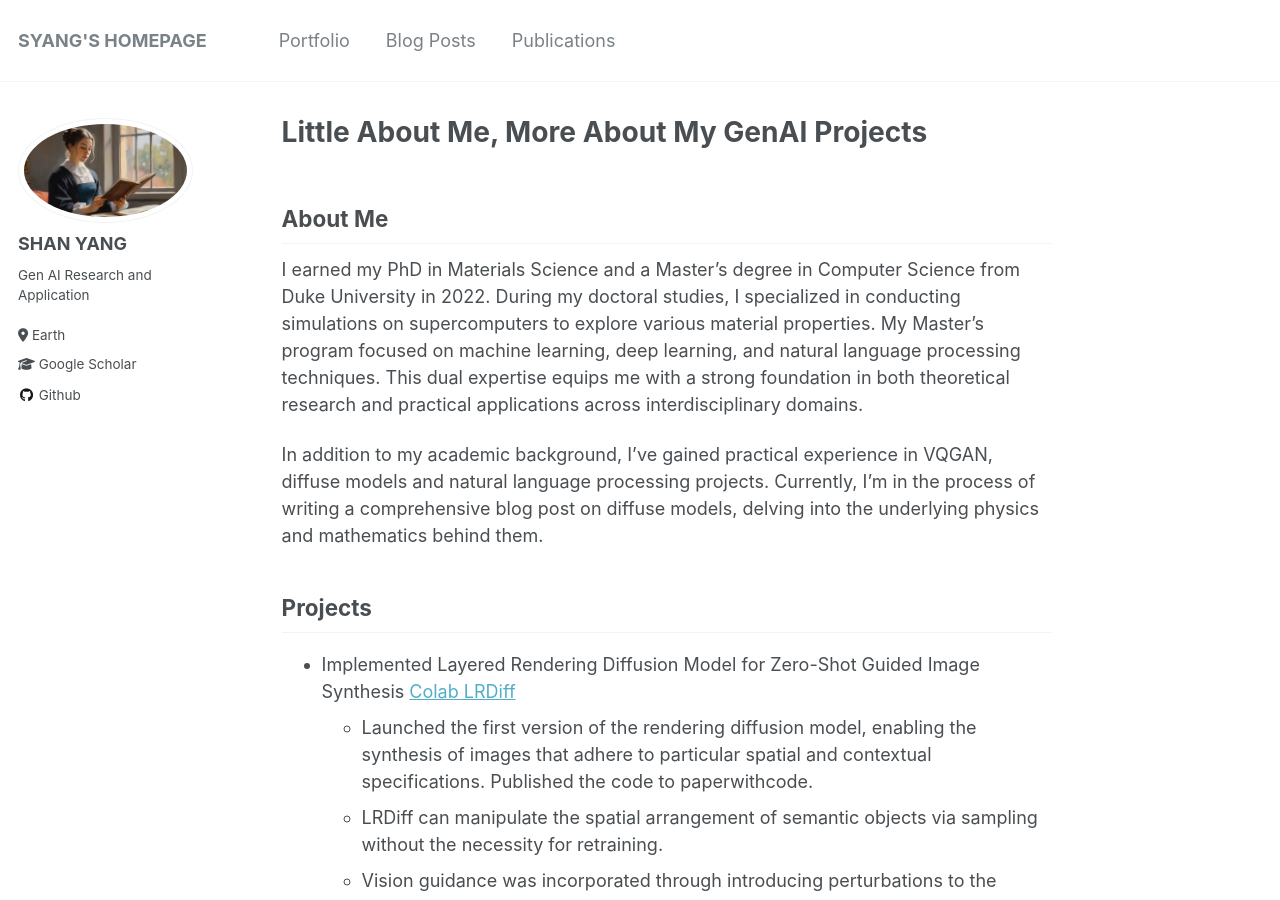
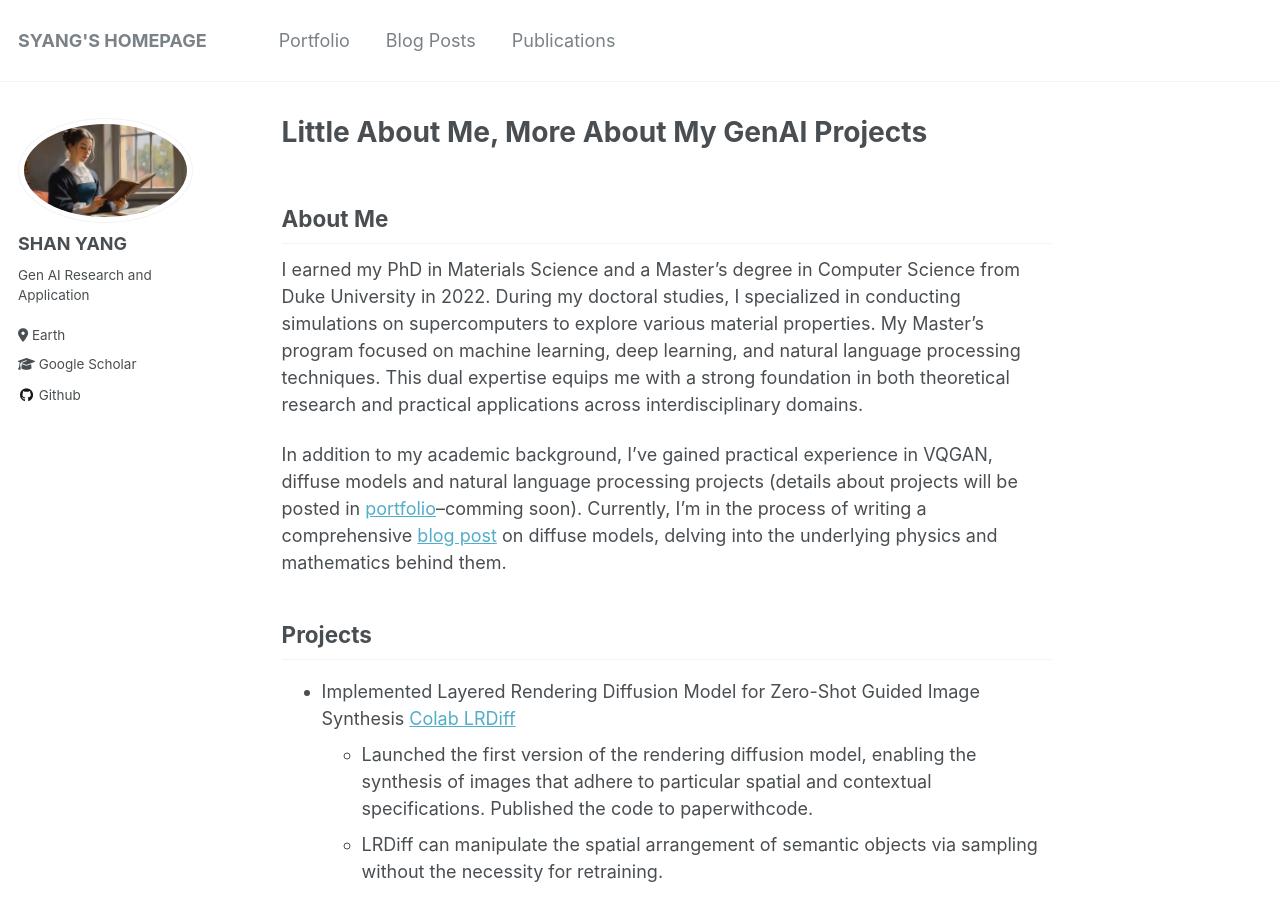
Before and after one commit to syang-lab/homepage, a Jekyll site: the page built from _pages/about.md, in a window 1280 px wide and 900 px high. Built offline with Jekyll 4.4.1, drawn with Linux system fonts in a browser that asks for light colours.

Commit message:
Update about.md

```diff
--- a/_pages/about.md
+++ b/_pages/about.md
@@ -10,7 +10,7 @@
 ## About Me
 I earned my PhD in Materials Science and a Master's degree in Computer Science from Duke University in 2022. During my doctoral studies, I specialized in conducting simulations on supercomputers to explore various material properties. My Master's program focused on machine learning, deep learning, and natural language processing techniques. This dual expertise equips me with a strong foundation in both theoretical research and practical applications across interdisciplinary domains.
 
-In addition to my academic background, I've gained practical experience in VQGAN, diffuse models and natural language processing projects. Currently, I'm in the process of writing a comprehensive blog post on diffuse models, delving into the underlying physics and mathematics behind them.
+In addition to my academic background, I've gained practical experience in VQGAN, diffuse models and natural language processing projects (details about projects will be posted in [portfolio](https://syang-lab.github.io/homepage.github.io/portfolio/)--comming soon). Currently, I'm in the process of writing a comprehensive [blog post](https://syang-lab.github.io/homepage.github.io/posts/2024/02/2024-02-14-Diffuse-Model-Blog-Series1/) on diffuse models, delving into the underlying physics and mathematics behind them.
 
 ## Projects
 * Implemented Layered Rendering Diffusion Model for Zero-Shot Guided Image Synthesis [Colab LRDiff](https://colab.research.google.com/drive/1KcNvrjh7k5G4FFbzeMfdGruA-o0Y4XZB)
```
